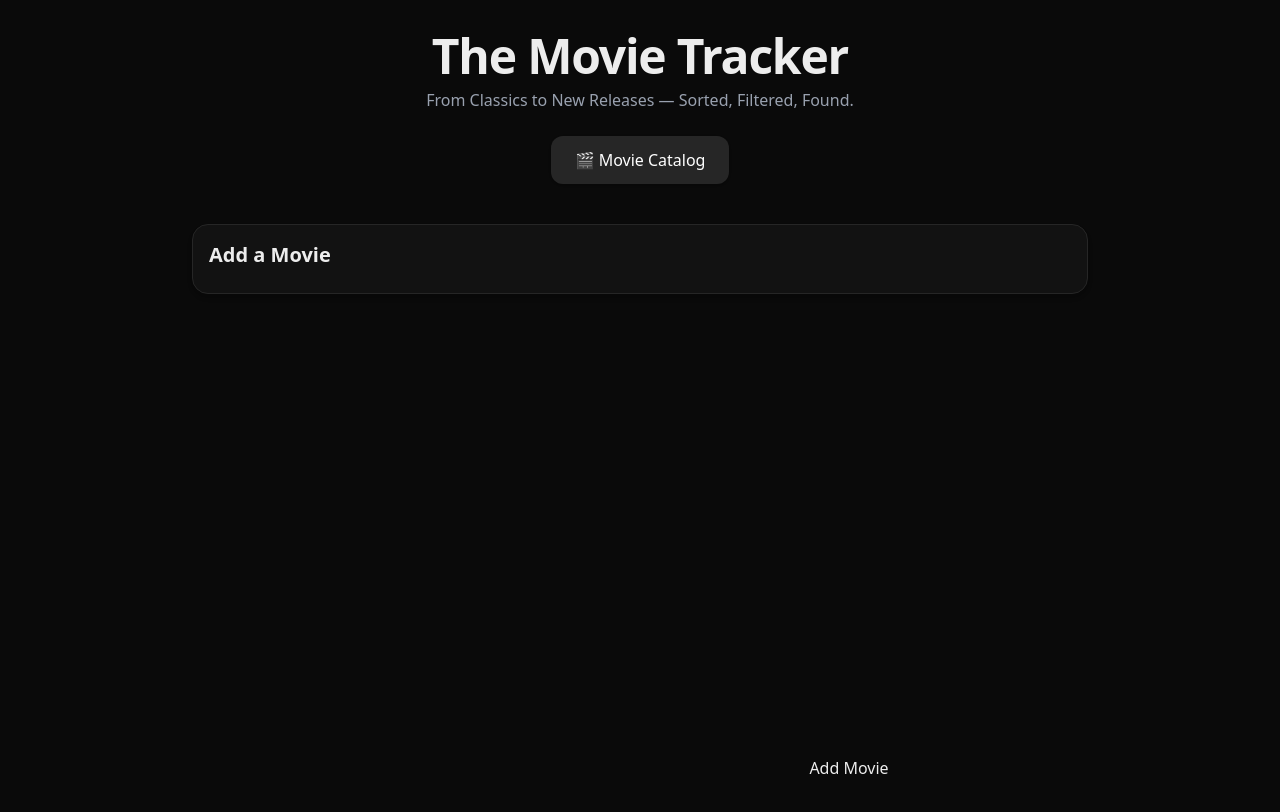
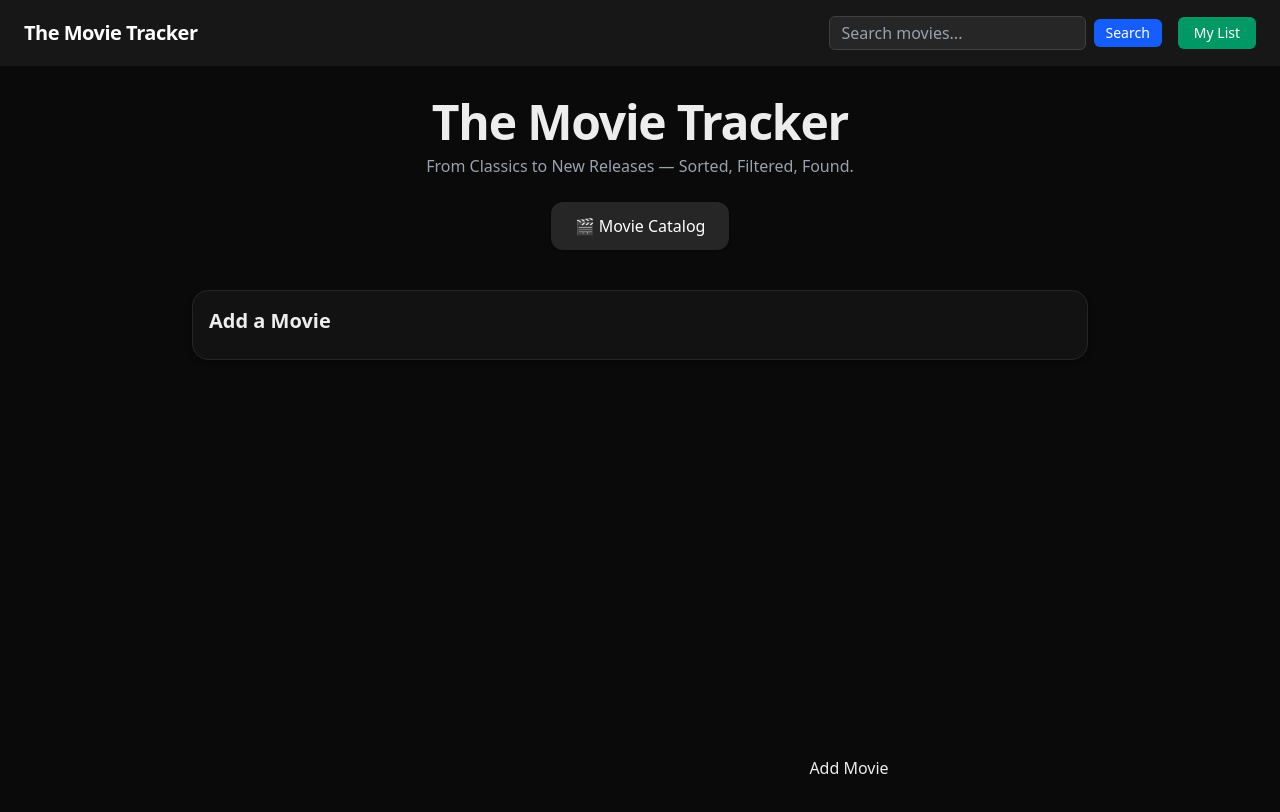
Before and after one commit to arthurhoreanu/MovieTracker, a Next.js app in the folder frontend/: page / in a window 1280 px wide. Shown: the top 812 px of the page. Built offline with nearby package versions, Linux system fonts and the light colour scheme.

Commit message:
Added navbar and modified some stuff

```diff
--- /dev/null
+++ b/frontend/src/components/Navbar.tsx
@@ -0,0 +1,52 @@
+import Link from 'next/link';
+import { useRouter } from 'next/router';
+import { useState } from 'react';
+
+export default function Navbar() {
+    const router = useRouter();
+    const [search, setSearch] = useState('');
+
+    const handleSearch = (e: React.FormEvent) => {
+        e.preventDefault();
+        if (search.trim()) {
+            router.push(`/catalog?search=${encodeURIComponent(search.trim())}`);
+        }
+    };
+
+    return (
+        <nav className="w-full flex items-center justify-between px-6 py-4 bg-neutral-900 text-white shadow">
+            {/* Logo */}
+            <Link href="/">
+        <span className="text-xl font-bold tracking-tight cursor-pointer hover:opacity-80">
+          The Movie Tracker
+        </span>
+            </Link>
+
+            {/* Right: Search + My List */}
+            <div className="flex items-center gap-4">
+                <form onSubmit={handleSearch} className="flex items-center gap-2">
+                    <input
+                        type="text"
+                        placeholder="Search movies..."
+                        value={search}
+                        onChange={(e) => setSearch(e.target.value)}
+                        className="px-3 py-1 rounded-md bg-neutral-800 border border-neutral-700 text-white placeholder-gray-400 focus:outline-none focus:ring-2 focus:ring-blue-500"
+                    />
+                    <button
+                        type="submit"
+                        className="px-3 py-1 bg-blue-600 hover:bg-blue-500 rounded-md text-sm"
+                    >
+                        Search
+                    </button>
+                </form>
+
+                <button
+                    onClick={() => router.push('/my-list')}
+                    className="px-4 py-1.5 bg-emerald-600 hover:bg-emerald-500 rounded-md text-sm"
+                >
+                    My List
+                </button>
+            </div>
+        </nav>
+    );
+}
--- a/frontend/src/pages/_app.tsx
+++ b/frontend/src/pages/_app.tsx
@@ -1,6 +1,12 @@
 import "@/styles/globals.css";
 import type { AppProps } from "next/app";
+import Navbar from '@/components/Navbar';
 
-export default function App({ Component, pageProps }: AppProps) {
-  return <Component {...pageProps} />;
+export default function MyApp({ Component, pageProps }: AppProps) {
+  return (
+      <>
+        <Navbar />
+        <Component {...pageProps} />
+      </>
+  );
 }
--- a/frontend/src/pages/catalog/index.tsx
+++ b/frontend/src/pages/catalog/index.tsx
@@ -1,20 +1,56 @@
 import { useEffect, useState } from 'react';
+import { useRouter } from 'next/router';
 import { Movie } from '@/types/Movie';
 
 export default function MovieCatalog() {
     const [movies, setMovies] = useState<Movie[]>([]);
+    const [loading, setLoading] = useState(true);
+
+    const router = useRouter();
+
+    // 🔍 Preluăm și validăm query-ul
+    const rawQuery = router.query.search;
+    const searchQuery =
+        typeof rawQuery === 'string' && rawQuery.trim().length > 0
+            ? rawQuery.toLowerCase()
+            : null;
 
     useEffect(() => {
+        setLoading(true);
+
         fetch('http://localhost:8080/movie')
             .then((res) => res.json())
-            .then((data) => setMovies(data))
-            .catch((err) => console.error('Failed to load movies', err));
-    }, []);
+            .then((data: Movie[]) => {
+                const filtered = searchQuery
+                    ? data.filter((m) =>
+                        m.title.toLowerCase().includes(searchQuery)
+                    )
+                    : data;
+
+                setMovies(filtered);
+                setLoading(false);
+            })
+            .catch((err) => {
+                console.error('Failed to load movies', err);
+                setLoading(false);
+            });
+    }, [searchQuery]);
 
     return (
         <div className="min-h-screen p-8 bg-background text-foreground">
-            <h1 className="text-3xl font-bold mb-6 text-center">🎬 Movie Catalog</h1>
+            <h1 className="text-3xl font-bold mb-6 text-center">
+                {searchQuery ? `Results for "${searchQuery}"` : '🎬 Movie Catalog'}
+            </h1>
 
+            {loading ? (
+                <p className="text-center text-gray-400">Loading...</p>
+            ) : movies.length === 0 ? (
+                <p className="text-center text-gray-400">
+                    {searchQuery
+                        ? 'No matching movies found.'
+                        : 'No movies available yet.'}
+                </p>
+            ) : (
                 <div className="flex flex-wrap gap-6 justify-center">
                     {movies.map((movie) => (
                         <div key={movie.title} className="w-40 text-center cursor-pointer">
@@ -27,6 +63,7 @@ export default function MovieCatalog() {
                         </div>
                     ))}
                 </div>
+            )}
         </div>
     );
 }
```
Also changed, not shown: frontend/src/pages/index.tsx (+4 -5 lines). Lines whose indentation alone changed are shown as unchanged.
